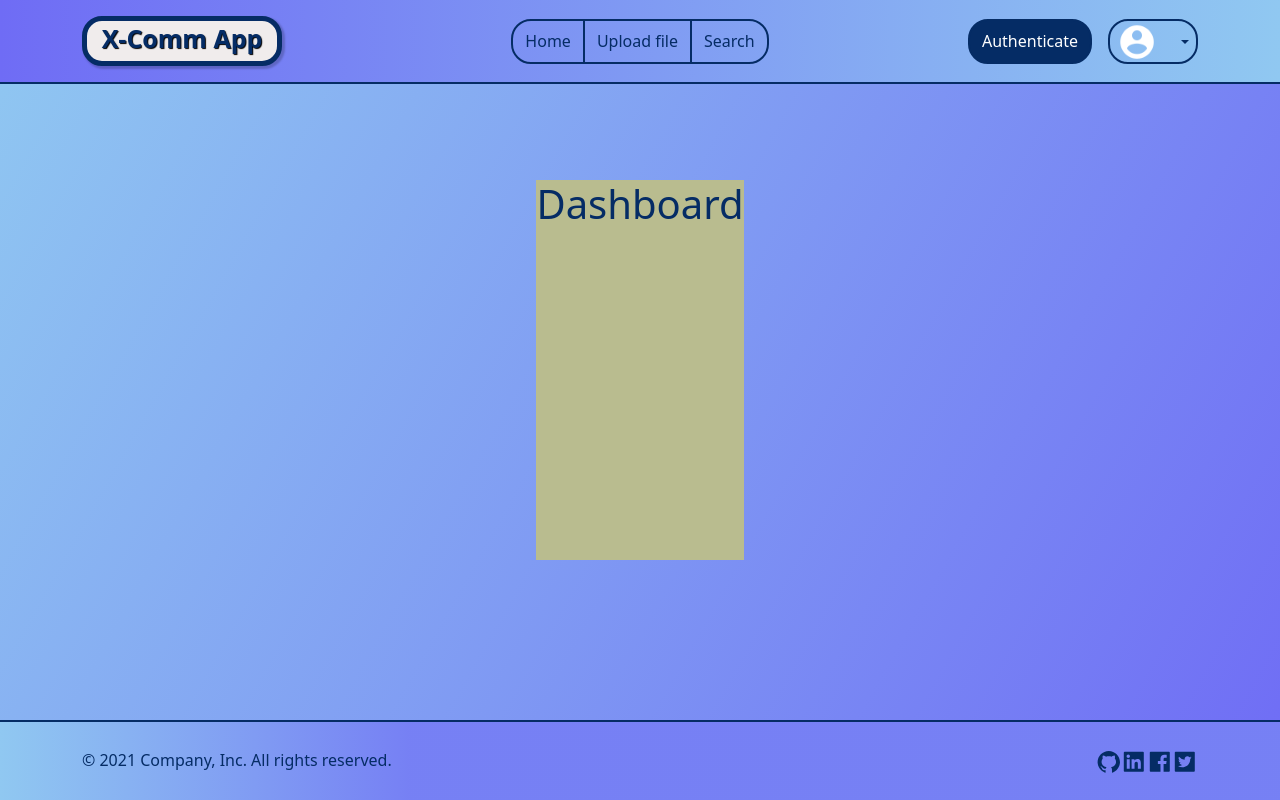
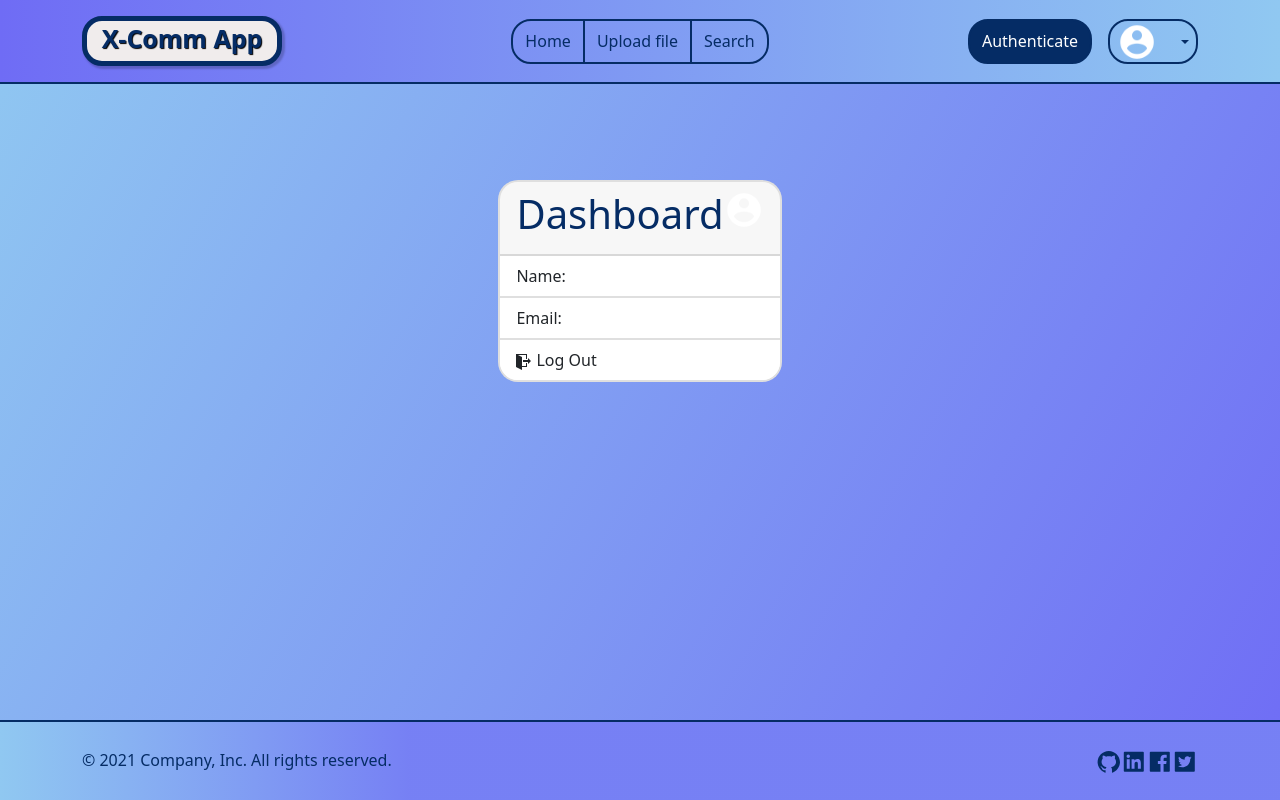
Before and after one commit to tomorrowdevs-projects/team2-real-world-app, a React (Create React App) app in the folder client/: page /dashboard in a window 1280 px wide. Built offline with nearby package versions, Linux system fonts and the light colour scheme; no server answers.

Commit message:
[FEAT] Dashboard page completed

```diff
--- a/client/src/pages/Dashboard/dashboard.scss
+++ b/client/src/pages/Dashboard/dashboard.scss
@@ -1,3 +1,10 @@
 .container-dashboard {
-  background-color: #b9bc8f;
+  img {
+    width: 40px;
+    height: 40px;
+    border-radius: 50px;
+  }
+  .dashboard-logout {
+    cursor: pointer;
+  }
 }
--- a/client/src/pages/Dashboard/index.js
+++ b/client/src/pages/Dashboard/index.js
@@ -1,9 +1,37 @@
+import { Card, ListGroup } from 'react-bootstrap';
+import { ImExit } from 'react-icons/im';
 import './dashboard.scss';
+import { useAppContext } from '../../context/appContext';
+import userIcon from '../../assets/images/user-icon.png';
+import { getUserData } from '../../assets/scripts/utils/dataManagement';
 
 const Dashboard = () => {
+  const { currentUser, logout } = useAppContext();
+
   return (
     <div className='container-dashboard'>
-      <h1>Dashboard</h1>
+      <Card>
+        <Card.Header className='d-flex justify-content-between'>
+          <h1>Dashboard</h1>
+          <img
+            src={getUserData(currentUser, 'photo', userIcon)}
+            alt='user profile'
+            className='user-photo'
+          />
+        </Card.Header>
+        <ListGroup variant='flush'>
+          <ListGroup.Item>
+            Name: {getUserData(currentUser, 'userName')}
+          </ListGroup.Item>
+          <ListGroup.Item>
+            Email: {getUserData(currentUser, 'email')}
+          </ListGroup.Item>
+          <ListGroup.Item className='dashboard-logout' onClick={logout}>
+            <ImExit className='me-1' />
+            Log Out
+          </ListGroup.Item>
+        </ListGroup>
+      </Card>
     </div>
   );
 };
```
